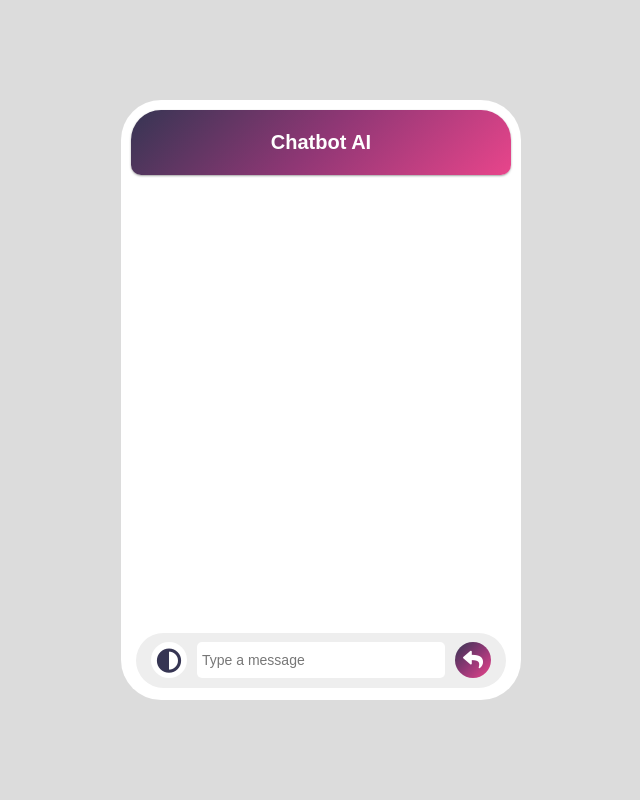
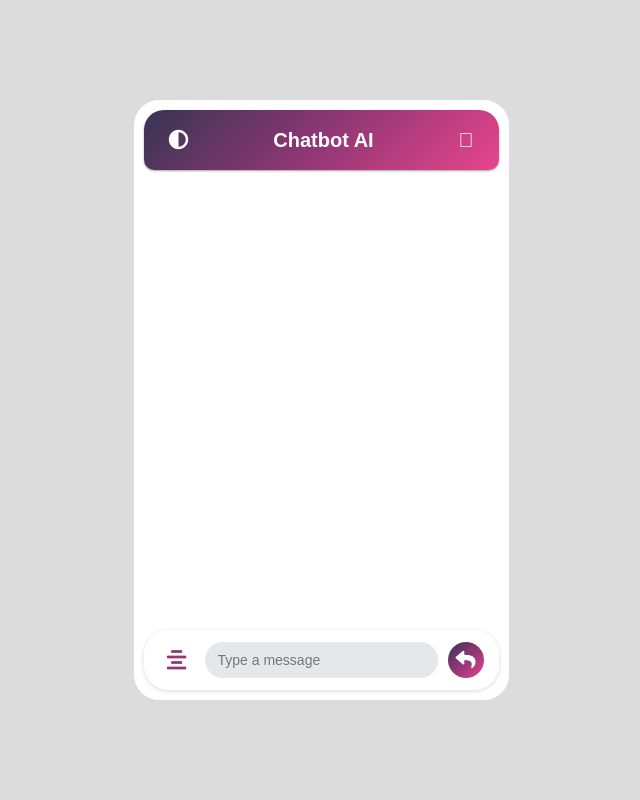
Before and after one commit to vuthanglong/laptop-recommendinator, a Flask app: page / in a window 1280 px wide. Shown: the whole page, without its empty margins (319-959 px from the left). Run offline with Flask 2, Linux system fonts and the light colour scheme; some libraries are stand-ins or nearby versions.

Commit message:
update frontend

```diff
--- a/templates/assets/js/index.js
+++ b/templates/assets/js/index.js
@@ -2,18 +2,69 @@ $(document).ready(function () {
   var mode = true
   $('#adjust_icon').click(function () {
     if (mode == true) {
-      document.documentElement.setAttribute('data-theme', 'dark')
+      setTimeout(() => {
+        document.documentElement.setAttribute('data-theme', 'dark')
+      }, 50)
       mode = false
     } else {
-      document.documentElement.setAttribute('data-theme', 'light')
+      setTimeout(() => {
+        document.documentElement.setAttribute('data-theme', 'light')
+      }, 50)
       mode = true
     }
   })
 
   function scrollToEnd(){
-        var scr = document.getElementById("messages_display");
-        scr.scrollTop = scr.scrollHeight;
+    var scr = document.getElementById("messages_display");
+    scr.scrollTop = scr.scrollHeight;
   }
+
+  $("#question_selection_button").click(function() {
+    if( $('#modal').css('display') == 'none' ) {
+      setTimeout(() => {
+        $("#modal").css('display' , 'block');
+        $(".input").css('border-radius', '0 0 25px 25px')
+      }, 50)
+    }
+    else {
+      setTimeout(() => {
+        $("#modal").css('display' , 'none');
+        $(".input").css('border-radius', '25px')
+      }, 50)
+    }
+  })
+
+//
+  function closeQuestionSelection(){
+    if( $('#modal').css('display') == 'block' ) {
+      setTimeout(() => {
+        $("#modal").css('display' , 'none');
+        $(".input").css('border-radius', '25px')
+      }, 50)
+    }
+  }
+
+  $("#overlay").click(function(){
+    //close modal
+    setTimeout(() => {
+      $("#overlay").css('display' , 'none');
+      $("#modal-info").css('display' , 'none');
+      if($('#overlay').css('z-index') == '100') {
+        $("#overlay").css('z-index' , '50');
+      }
+    }, 50)
+  })
+
+  $("#info-btn").click(function(){
+    setTimeout(() => {
+      $("#modal").css('display' , 'none');
+      $(".input").css('border-radius', '25px')
+      $("#modal-info").css('display' , 'block');
+      $("#overlay").css('display' , 'block');
+      $("#overlay").css('z-index' , '100');
+      $("#modal-info").addClass('bottomToCenterAnimation')
+    }, 50)
+  })
 
   var socket = io.connect(
     window.location.protocol + '//' + document.domain + ':' + location.port
--- a/templates/assets/styles/base.css
+++ b/templates/assets/styles/base.css
@@ -6,17 +6,17 @@
 
 :root {
   --first_background_color: #fff;
-  --second_background_color: #eee;
-  --third_background_color: #fff;
-  --first_font_color: #222222;
+  --second_background_color: #fff;
+  --third_background_color: #e5e7ea;
+  --first_font_color: #000000;
   --second_font_color: #777;
-  --third_font_color: #363553;
+  --third_font_color: #903775;
 }
 
 [data-theme='dark'] {
-  --first_background_color: #222222;
-  --second_background_color: #4f4f4f;
-  --third_background_color: linear-gradient(135deg, #363553, #903775, #e8458b);
+  --first_background_color: #24292e;
+  --second_background_color: #383f45;
+  --third_background_color: #454c52;
   --first_font_color: #fff;
   --second_font_color: #eee;
   --third_font_color: #fff;
@@ -50,41 +51,31 @@ input[type='reset'] {
 }
 
 #container {
-  display: grid;
-  grid: 70px 1fr 60px / 1fr;
-  max-height: 600px;
-  width: 400px;
-  height: 80vh;
+  position: relative;
+  width: 375px;
+  height: 600px;
   background-color: var(--first_background_color);
-  border-radius: 40px;
+  border-radius: 25px;
+  overflow: hidden;
   padding: 10px;
 }
 
 #title {
-  display: grid;
-  /*grid: 36px / 36px 1fr 36px;*/
-  grid: 36px / 1fr;
+  height: 60px;
+  display: flex;
+  justify-content: space-between;
+  width: 355px;
   align-content: center;
   align-items: center;
   background: linear-gradient(135deg, #363553, #903775, #e8458b);
   color: #fff;
   font-weight: bold;
   font-size: 2rem;
-  border-radius: 30px 30px 10px 10px;
+  border-radius: 20px 20px 10px 10px;
   box-shadow: 0 1px 3px -1px rgba(0, 0, 0, 0.75);
   padding: 0 25px;
   margin-bottom: 5px;
 }
-
-/*#suggestion_icon {
-    display: flex;
-    align-items: center;
-}
-
-#suggestion_icon > i {
-    margin-right: auto;
-    cursor: pointer;
-}*/
 
 #chatbot_name {
   display: flex;
--- a/templates/assets/styles/messages.css
+++ b/templates/assets/styles/messages.css
@@ -3,20 +3,21 @@
   flex-direction: column;
   padding: 0 5px 0 10px;
   overflow-y: scroll;
+  height: 450px;
 }
 
-#messages_display::-webkit-scrollbar-track {
+/*#messages_display.scrollbar::-webkit-scrollbar-track {
   background-color: var(--first_background_color);
+}*/
+
+.scrollbar::-webkit-scrollbar {
+    display: none;
 }
 
-#messages_display::-webkit-scrollbar {
-  width: 5px;
-}
-
-#messages_display::-webkit-scrollbar-thumb {
+/*#messages_display.scrollbar::-webkit-scrollbar-thumb {
   border-radius: 50px;
   background-color: var(--second_background_color);
-}
+}*/
 
 .message {
   display: grid;
@@ -29,7 +30,7 @@
 }
 
 .message_AI .message_content {
-  background-color: var(--second_background_color);
+  background-color: var(--third_background_color);
   border-radius: 14px 14px 14px 0;
   color: var(--first_font_color);
 }
@@ -58,53 +59,74 @@
   color: var(--second_font_color);
 }
 
-#input {
+#question_selection_button {
+  color: var(--third_font_color);
+  cursor: pointer;
+  display:flex;
+  align-items: center;
+  justify-content: center;
+  font-size: 2.2rem;
+  height: 100%;
+  width: 100%;
+  border-radius: 50px;
+}
+
+.footer {
+  position: absolute;
+  bottom: 10px;
+  width: 355px;
+  box-shadow: rgba(0, 0, 0, 0.16) 0px 1px 4px;
+  border-radius: 25px;
+  z-index: 50;
+ }
+
+.input {
   display: grid;
   grid: 36px / 36px 1fr 36px;
   align-content: center;
   align-items: center;
-  background-color: var(--second_background_color);
-  border-radius: 50px;
-  margin: 2.5px 5px;
+  border-radius: 25px 25px 25px 25px;
   font-size: 2rem;
   padding: 0 15px;
   grid-gap: 10px;
+  height: 60px;
+  background-color: var(--second_background_color);
 }
 
-#input > input {
+.input > input {
   border: none;
   outline: none;
   height: 100%;
-  border-radius: 5px;
+  border-radius: 25px;
   font-size: 1.4rem;
-  padding: 5px;
-  background-color: var(--first_background_color);
+  padding: 7px 13px;
+  background-color: var(--third_background_color);
   color: var(--first_font_color);
 }
 
-#input > input::placeholder {
+.input > input::placeholder {
   color: var(--second_font_color);
 }
 
+.title-right-side {
+    display: flex;
+    cursor: pointer;
+}
+
 #adjust_icon {
+  border-radius: 50px;
+  cursor: pointer;
   display: flex;
   align-items: center;
-  background: var(--third_background_color);
-  height: 100%;
-  border-radius: 50px;
-  cursor: pointer;
 }
 
 #adjust_icon > i {
-  margin: auto;
-  color: var(--third_font_color);
-  font-size: 2.5rem;
+  font-size: 2.8 rem;
 }
 
 #send_icon {
   display: flex;
   align-items: center;
-  /*background: linear-gradient(to left, #C57CAC 0%, #52096C 100%);*/
   background: linear-gradient(135deg, #363553, #903775, #e8458b);
   height: 100%;
   border-radius: 50px;
--- a/templates/index.html
+++ b/templates/index.html
@@ -15,7 +15,11 @@
         href="https://cdnjs.cloudflare.com/ajax/libs/font-awesome/5.15.3/css/all.min.css"
         crossorigin="anonymous"
     />
-
+    <link
+        rel="stylesheet"
+        href="https://pro.fontawesome.com/releases/v5.15.1/css/all.css"
+        type="text/css"
+    />
     <!-- jQuery (necessary for Bootstrap's JavaScript plugins) -->
     <script src="https://ajax.googleapis.com/ajax/libs/jquery/1.12.4/jquery.min.js"></script>
     <script src="https://cdnjs.cloudflare.com/ajax/libs/socket.io/3.0.4/socket.io.min.js"></script>
@@ -32,17 +36,79 @@
         </form>
         -->
         <form action="" method="POST">
+            <div id="overlay" class="overlay"></div>
             <div id="container">
                 <div id="title">
-          <!--<div id="suggestion_icon"><i class="fas fa-align-center"></i></div>-->
-          <div id="chatbot_name"><span>Chatbot AI</span></div>
-          <!--<div id="cancel_icon"><i class="fas fa-times"></i></div>-->
+                    <div id="adjust_icon">
+                        <i class="fas fa-adjust"></i>
                     </div>
-        <div id="messages_display"></div>
-        <div id="input">
-          <div id="adjust_icon"><i class="fas fa-adjust"></i></div>
+                    <div id="chatbot_name">
+                        <span>Chatbot AI</span>
+                    </div>
+                    <div class="title-right-side">
+                        <div id="info-btn">
+                            <i class="fal fa-info-circle"></i>
+                        </div>
+                    </div>
+                    <div id="modal-info" class="modal-info-container">
+                        <div>Laptop Recommendinator</div>
+                    </div>
+                </div>
+
+                <div id="messages_display" class="scrollbar"></div>
+
+                <div class="footer">
+                    <div id="modal" class="modal-container">
+                        <div class="modal-content  scrollbar">
+                            <div class="product-container">
+                                <div class="product-image"></div>
+                                <div class="product-info">
+                                    <div class="product-name">Bàn phím máy tính Bàn phím máy tính Bàn phím máy tính</div>
+                                    <div class="product-price">100.000đ</div>
+                                </div>
+                            </div>
+                            <div class="product-container">
+                                <div class="product-image"></div>
+                                <div class="product-info">
+                                    <div class="product-name">Bàn phím máy tính Bàn phím máy tính Bàn phím máy tính</div>
+                                    <div class="product-price">100.000đ</div>
+                                </div>
+                            </div>
+                            <div class="product-container">
+                                <div class="product-image"></div>
+                                <div class="product-info">
+                                    <div class="product-name">Bàn phím máy tính Bàn phím máy tính Bàn phím máy tính</div>
+                                    <div class="product-price">100.000đ</div>
+                                </div>
+                            </div>
+                            <div class="product-container">
+                                <div class="product-image"></div>
+                                <div class="product-info">
+                                    <div class="product-name">Bàn phím máy tính Bàn phím máy tính Bàn phím máy tính</div>
+                                    <div class="product-price">100.000đ</div>
+                                </div>
+                            </div>
+                            <div class="product-container">
+                                <div class="product-image"></div>
+                                <div class="product-info">
+                                    <div class="product-name">Bàn phím máy tính Bàn phím máy tính Bàn phím máy tính</div>
+                                    <div class="product-price">100.000đ</div>
+                                </div>
+                            </div>
+                        </div>
+                    </div>
+
+                    <div class="input">
+                        <div id="question_selection_button">
+                            <i class="fas fa-align-center"></i>
+                        </div>
                         <input type="text" id="message" autocomplete="off" placeholder="Type a message" />
-          <div id="send_icon"><input type="submit" value=''> <i class="fas fa-reply"></i> </input></div>
+                        <div id="send_icon">
+                            <input type="submit" value=''>
+                                <i class="fas fa-reply"></i>
+                            </input>
+                        </div>
+                    </div>
                 </div>
             </div>
         </form>
```
Also changed, not shown: other parts of templates/assets/styles/base.css (+83 -6 lines). Lines whose indentation alone changed are shown as unchanged.
